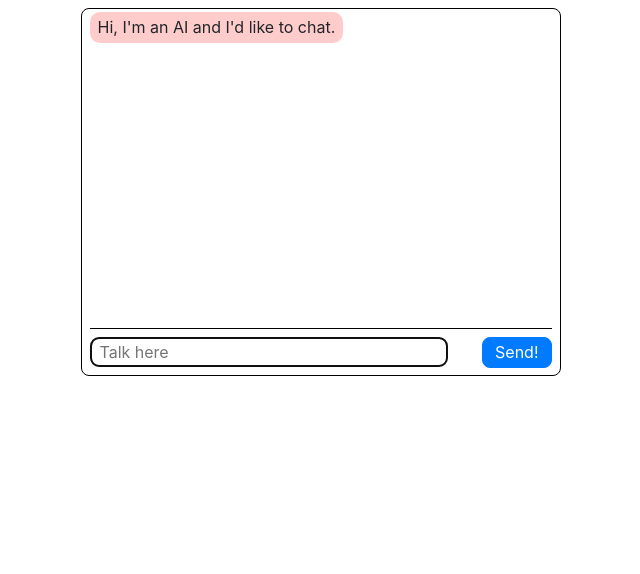
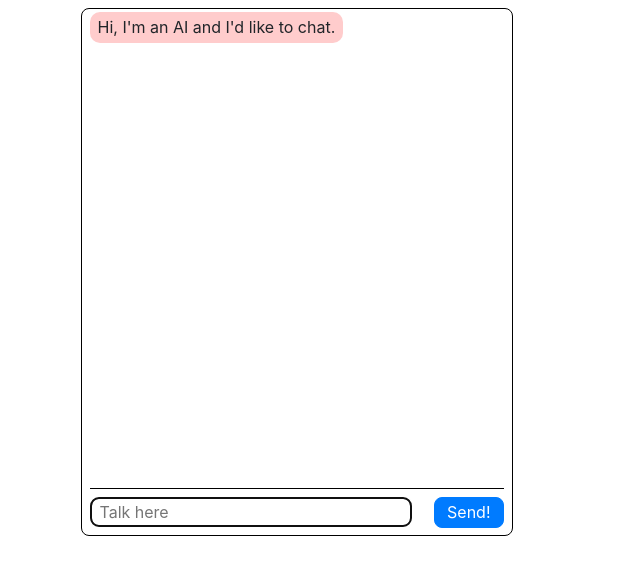
Before and after one commit to philipperolet/m0-talk, a plain HTML site: page resources/public/index.html in a window 1280 px wide. Shown: the whole page, without its empty margins (265-905 px from the left). Drawn offline with nearby package versions, Linux system fonts and the light colour scheme.

Commit message:
update of cljs-chat css

```diff
--- a/resources/public/css/cljs-chat.css
+++ b/resources/public/css/cljs-chat.css
@@ -1,7 +1,9 @@
 .mzero-chat {
+    --mzc-height: 33em;
+    --mzc-width: 27em;
     margin: 0.5em;
-    width: 30em;
-    height: 23em;
+    width: var(--mzc-width);
+    height: var(--mzc-height);
     padding: 0 0.5em 0.5em;
     border: thin black solid;
     border-radius: 8px;
@@ -10,7 +12,7 @@
 
 .mzero-chat .messages {
     overflow: auto;
-    height: 20em;
+    height: calc(var(--mzc-height) - 3em);
     padding-top: 0.2em;
     border-bottom: thin black solid;
     padding-right: 0.5em;
```
